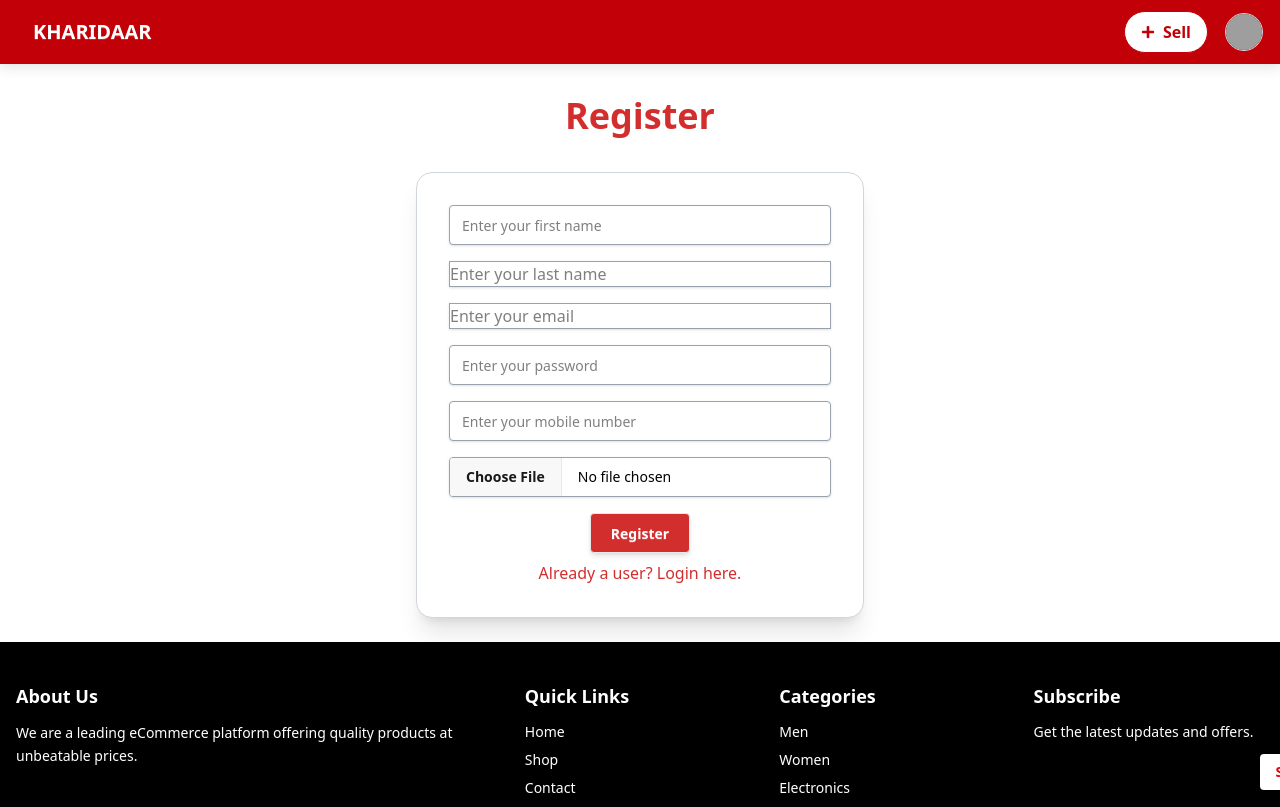
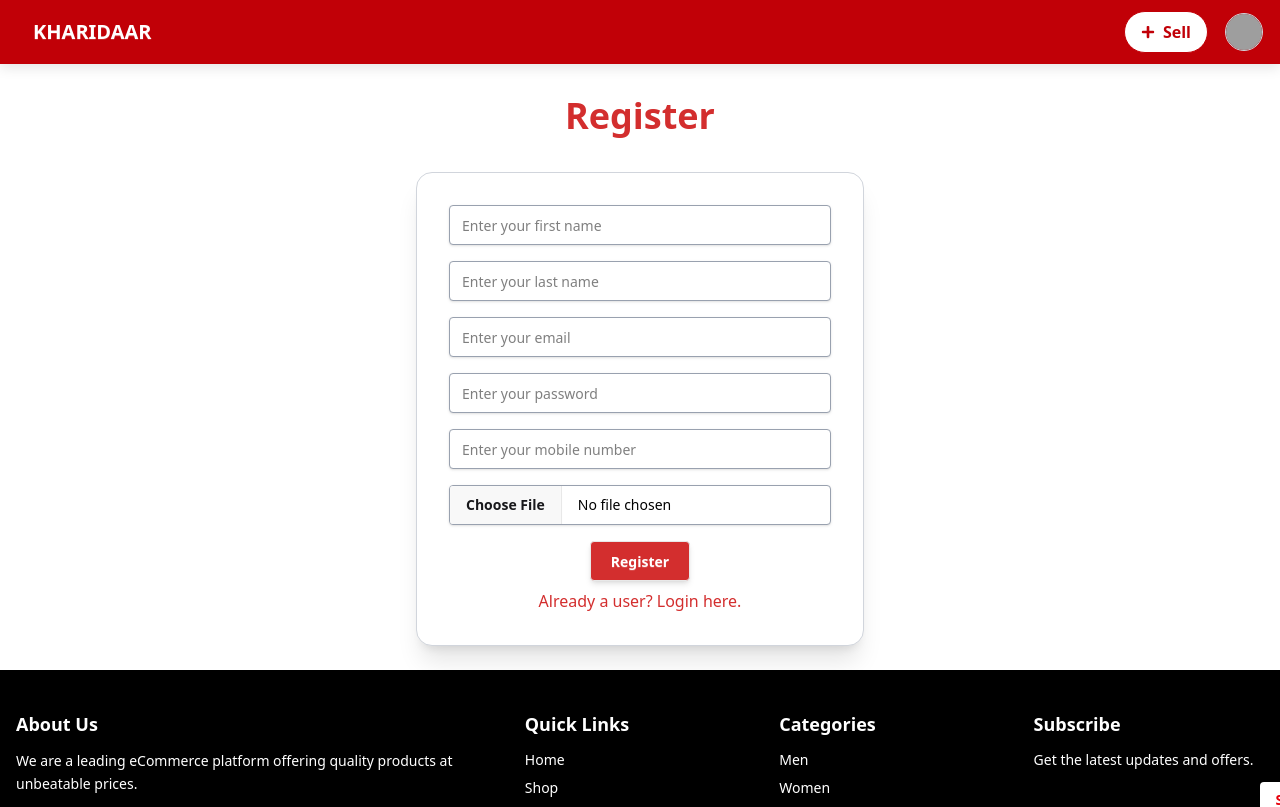
Before and after one commit to zohaib240/Ecommerce-Web-App-client, a React (Vite) app: page /register in a window 1280 px wide. Shown: the top 807 px of the page. Built offline with nearby package versions, Linux system fonts and the light colour scheme; grey boxes are pictures that could not be loaded.

Commit message:
register.jsx

```diff
--- a/src/pages/Register.jsx
+++ b/src/pages/Register.jsx
@@ -131,7 +131,7 @@ const Register = () => {
         type="text"
         placeholder="Enter your last name"
         ref={fullName}
-        className="text-black not-only:input w-full border border-gray-400 focus:border-[#d32e2e] shadow-sm hover:shadow-md transition-shadow duration-300"
+        className="text-black input w-full border border-gray-400 focus:border-[#d32e2e] shadow-sm hover:shadow-md transition-shadow duration-300"
       />
     </div>
     <div className="mb-4">
@@ -140,7 +140,7 @@ const Register = () => {
         required
         placeholder="Enter your email"
         ref={email}
-        className="text-black not-only:input w-full border border-gray-400 focus:border-[#d32e2e] shadow-sm hover:shadow-md transition-shadow duration-300"
+        className="text-black input w-full border border-gray-400 focus:border-[#d32e2e] shadow-sm hover:shadow-md transition-shadow duration-300"
       />
     </div>
     <div className="mb-4">
```
